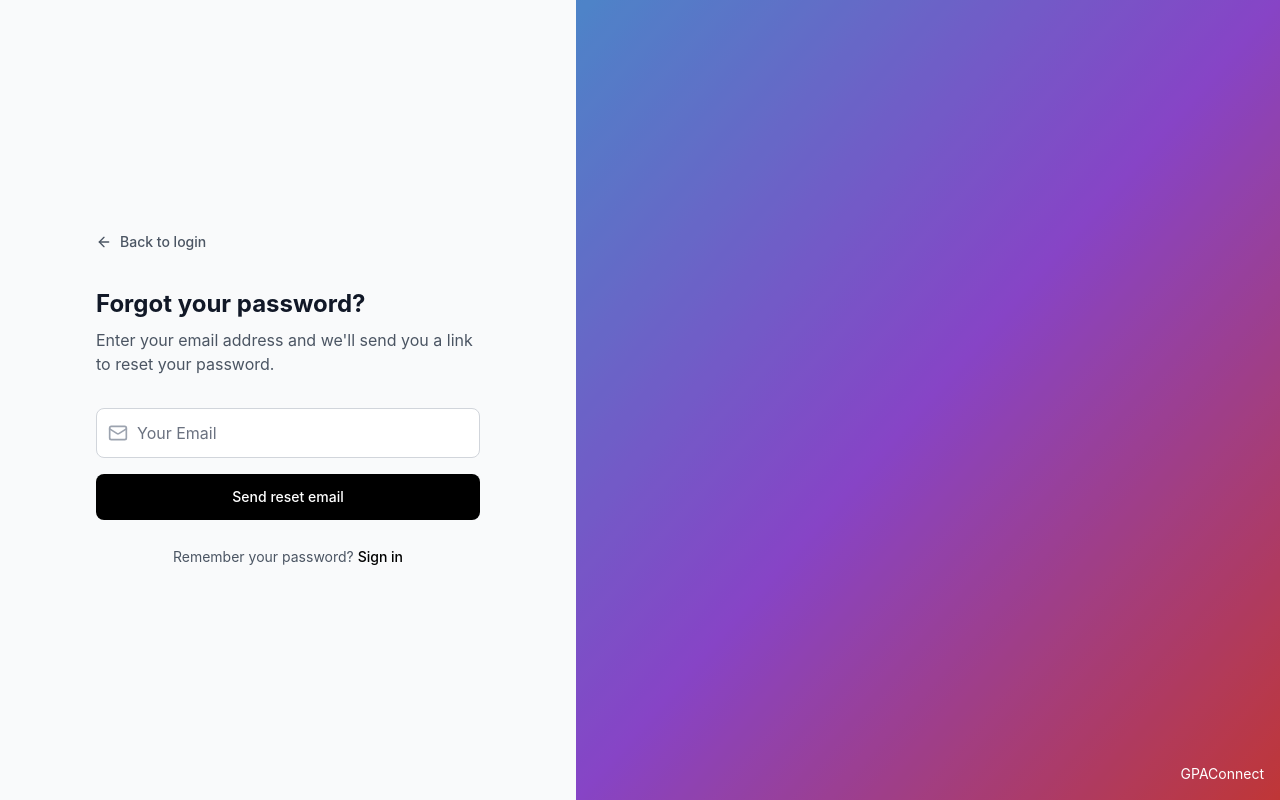
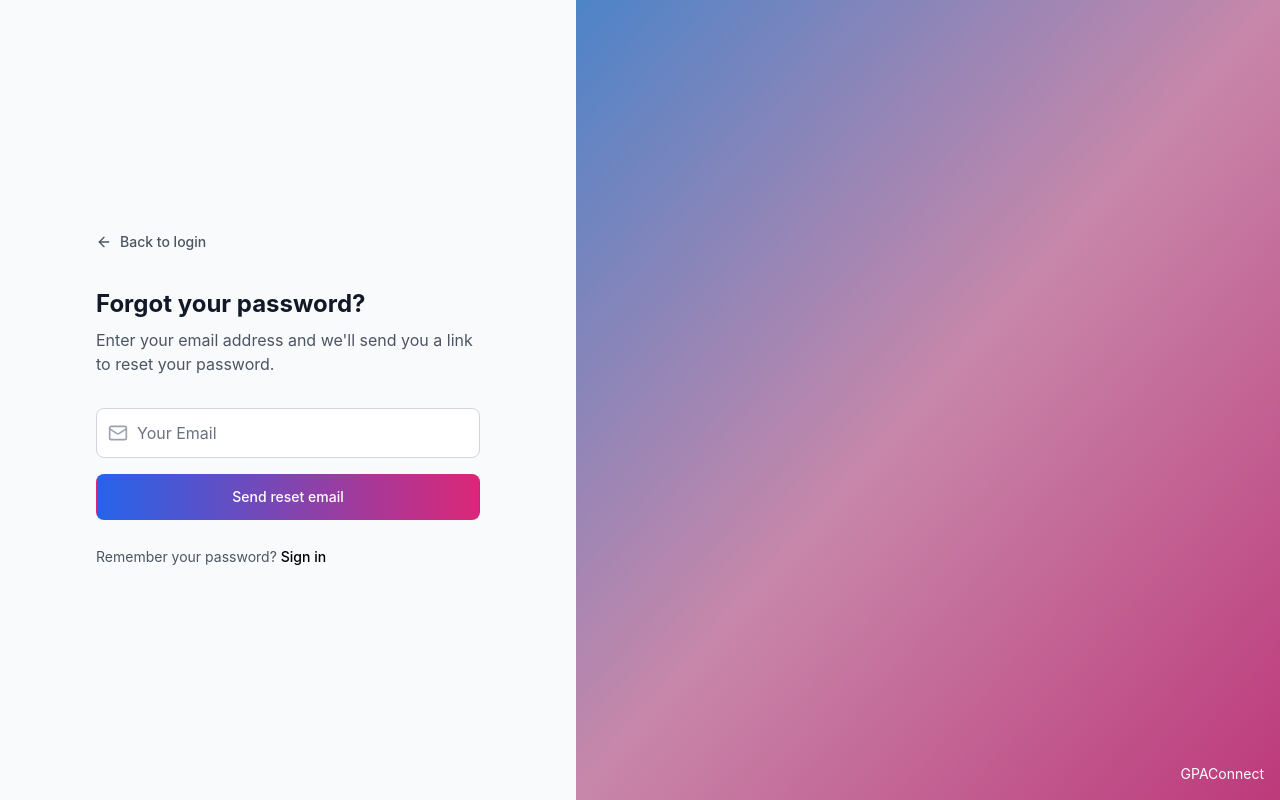
Before and after one commit to justinlam747/GPATracker, a React (Create React App) app in the folder client/: page /forgot-password in a window 1280 px wide. Built offline with nearby package versions, Linux system fonts and the light colour scheme; no server answers.

Commit message:
fix logout

```diff
--- a/client/package.json
+++ b/client/package.json
@@ -2,7 +2,6 @@
   "name": "gpa-tracker-client",
   "version": "1.0.0",
   "private": true,
-  "proxy": "http://localhost:5000",
   "homepage": "./",
   "dependencies": {
     "@testing-library/jest-dom": "^5.17.0",
--- a/client/src/components/Dashboard.js
+++ b/client/src/components/Dashboard.js
@@ -33,7 +33,7 @@ import {
 } from 'recharts';
 
 const Dashboard = () => {
-    const { user } = useAuth();
+    const { user, logout } = useAuth();
     const [courses, setCourses] = useState([]);
     const [loading, setLoading] = useState(true);
     const [error, setError] = useState('');
@@ -442,10 +442,7 @@ const Dashboard = () => {
                     {/* Logout Button */}
                     <div className="mt-auto pt-6 border-t border-gray-200">
                         <button
-                            onClick={() => {
-                                localStorage.removeItem('accessToken');
-                                window.location.href = '/';
-                            }}
+                            onClick={logout}
                             className="flex items-center space-x-3 px-3 py-2 text-gray-600 hover:bg-gray-50 rounded-lg transition-colors w-full text-left"
                         >
                             <LogOut className="h-5 w-5" />
--- a/client/src/components/Navbar.js
+++ b/client/src/components/Navbar.js
@@ -25,7 +25,6 @@ const Navbar = () => {
 
     const handleLogout = () => {
         logout();
-        navigate('/');
     };
 
     return (
--- a/client/src/components/auth/ForgotPassword.js
+++ b/client/src/components/auth/ForgotPassword.js
@@ -46,10 +46,8 @@ const ForgotPassword = () => {
                         </div>
 
                         {/* Success Message */}
-                        <div className="text-center">
-                            <div className="mx-auto h-16 w-16 flex items-center justify-center rounded-full bg-green-100 mb-6">
-                                <Mail className="h-8 w-8 text-green-600" />
-                            </div>
+                        <div className="text-start">
+
                             <h2 className="text-2xl font-bold text-gray-900 mb-2">
                                 Check your email
                             </h2>
@@ -59,7 +57,7 @@ const ForgotPassword = () => {
                             <div className="space-y-4">
                                 <Link
                                     to="/login"
-                                    className="w-full flex justify-center py-3 px-4 border border-transparent text-sm font-medium rounded-lg text-white bg-black hover:bg-gray-800 focus:outline-none focus:ring-2 focus:ring-offset-2 focus:ring-black transition-all duration-200"
+                                    className="w-full flex justify-center py-3 px-4 border border-transparent text-sm font-medium rounded-lg text-white bg-gradient-to-r from-blue-600 to-pink-600 hover:from-blue-700 hover:to-pink-700 focus:outline-none focus:ring-2 focus:ring-offset-2 focus:ring-black transition-all duration-200"
                                 >
                                     Back to login
                                 </Link>
@@ -145,7 +143,7 @@ const ForgotPassword = () => {
                             <button
                                 type="submit"
                                 disabled={loading}
-                                className="w-full flex justify-center py-3 px-4 border border-transparent text-sm font-medium rounded-lg text-white bg-black hover:bg-gray-800 focus:outline-none focus:ring-2 focus:ring-offset-2 focus:ring-black disabled:opacity-50 disabled:cursor-not-allowed transition-all duration-200"
+                                className="w-full flex justify-center py-3 px-4 border border-transparent text-sm font-medium rounded-lg text-white bg-gradient-to-r from-blue-600 to-pink-600 hover:from-blue-700 hover:to-pink-700 focus:outline-none focus:ring-2 focus:ring-offset-2 focus:ring-black disabled:opacity-50 disabled:cursor-not-allowed transition-all duration-200"
                             >
                                 {loading ? (
                                     <div className="animate-spin rounded-full h-5 w-5 border-b-2 border-white"></div>
@@ -158,7 +156,7 @@ const ForgotPassword = () => {
 
                     {/* Links */}
                     <div className="mt-6">
-                        <div className="text-center">
+                        <div className="text-start">
                             <span className="text-sm text-gray-600">
                                 Remember your password?{' '}
                                 <Link
@@ -175,7 +173,7 @@ const ForgotPassword = () => {
 
             {/* Right Side - Image (Hidden on mobile) */}
             <div className="hidden lg:block relative flex-1">
-                <div className="absolute inset-0 bg-gradient-to-br from-blue-400 via-purple-500 to-red-500">
+                <div className="absolute inset-0 bg-gradient-to-br from-blue-400 via-pink-300 to-pink-500">
                     <div className="absolute inset-0 bg-black opacity-20"></div>
                     <div className="absolute bottom-4 right-4 text-white text-sm opacity-100">
                         <span>GPAConnect</span>
--- a/client/src/contexts/AuthContext.js
+++ b/client/src/contexts/AuthContext.js
@@ -135,9 +135,23 @@ export const AuthProvider = ({ children }) => {
     };
 
     const logout = () => {
+        console.log('=== LOGOUT START ===');
+
+        // Clear all auth-related data
         localStorage.removeItem('token');
+        localStorage.removeItem('cachedUser');
+        localStorage.removeItem('lastTokenValidation');
+
+        // Clear API headers
         delete api.defaults.headers.common['Authorization'];
+
+        // Reset user state
         setUser(null);
+
+        // Force navigation to home page
+        window.location.href = '/';
+
+        console.log('=== LOGOUT COMPLETE ===');
     };
 
     const updateUser = (updatedUser) => {
--- a/client/src/utils/api.js
+++ b/client/src/utils/api.js
@@ -3,7 +3,7 @@ import axios from 'axios';
 const api = axios.create({
     baseURL: process.env.REACT_APP_API_URL || (
         process.env.NODE_ENV === 'production'
-            ? 'https://gpa-tracker-iryg.onrender.com/api'  // Point to your Render backend
+            ? 'https://gpaconnect.me/api'  // Point to your new backend
             : 'http://localhost:5000/api'
     ),
     headers: {
```
